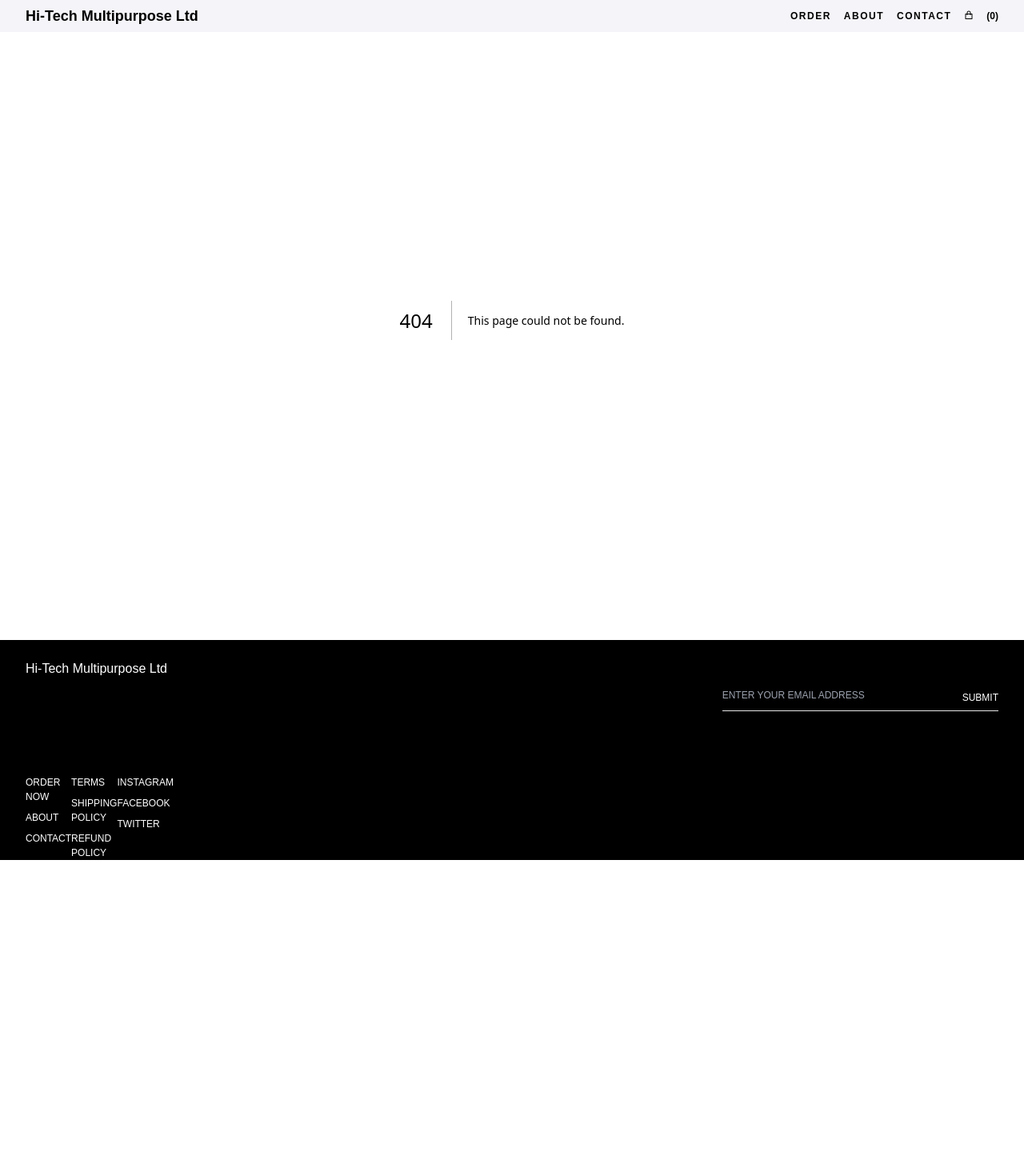
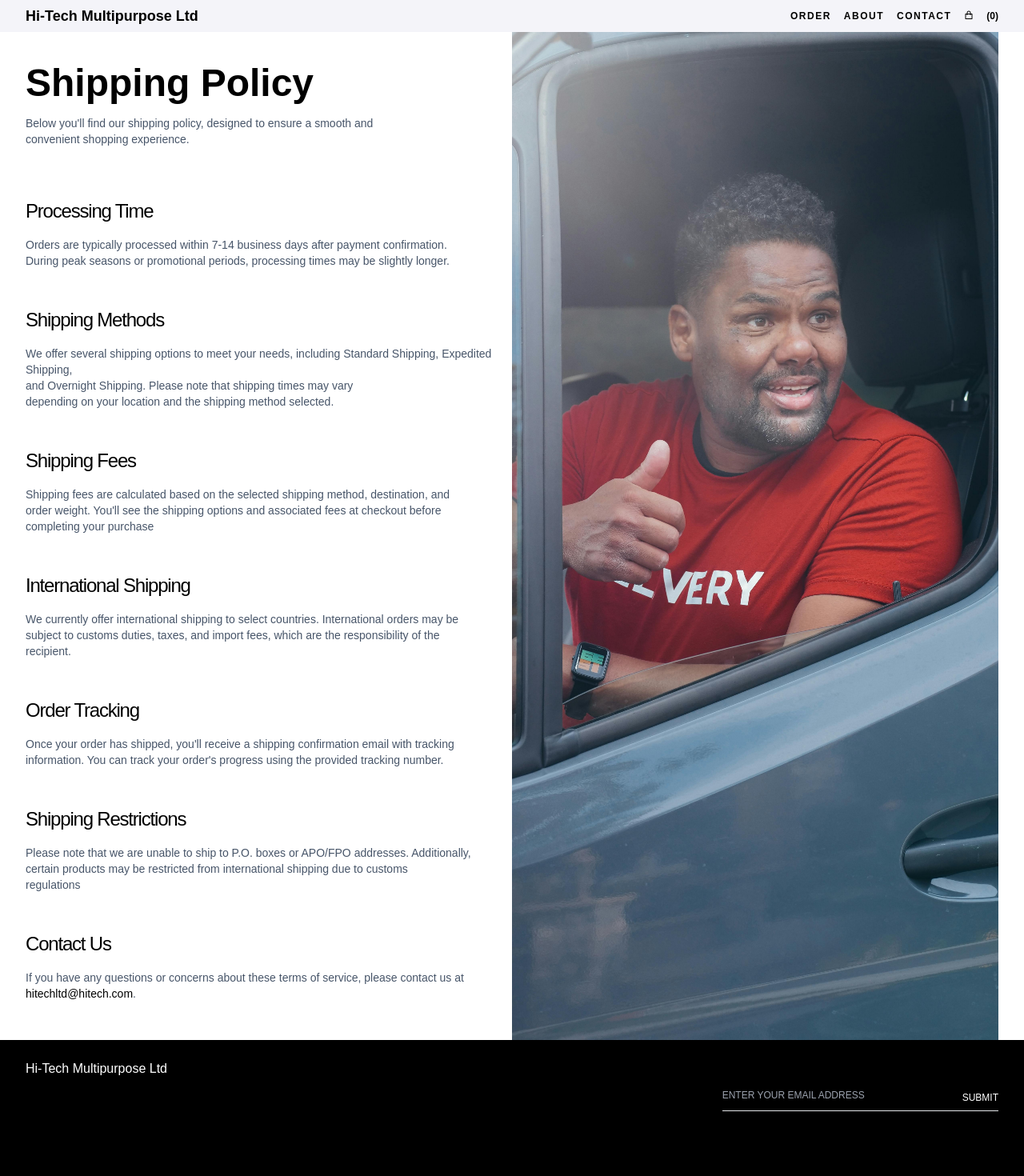
Before and after one commit to nolimits20/my-capstone-project, a Next.js app: page /shipping-policy in a window 1280 px wide. Before the commit this address had no page. Shown: the top 1470 px of the page at 80% size. Before the commit the page ends 1075 px from the top, so only its background shows below. Built offline with nearby package versions, Linux system fonts and the light colour scheme; a web font is replaced by a local one.

Commit message:
feat:shipping-page

```diff
--- a/src/app/component/FooterMenu.jsx
+++ b/src/app/component/FooterMenu.jsx
@@ -6,13 +6,13 @@ const FooterMenu = () => {
     <footer className='bg-black max-w-full min-h-[20vh]  text-white px-8 flex flex-col sm:flex-row justify-between'>
         <div>
         <ul className='space-y-2 text-[12px] mt-[5rem] mb-[-2rem] sm:mb-0'>
-                <li className='hover:text-[#f4f4f973] hover:cursor-pointer hover:text-[10px]'>
+                <li className='hover:text-[#f4f4f973] hover:cursor-pointer '>
                     ORDER NOW
                 </li>
-                <li className='hover:text-[#f4f4f973] hover:cursor-pointer hover:text-[10px]'>
+                <li className='hover:text-[#f4f4f973] hover:cursor-pointer '>
                     <Link href={'/about'}>ABOUT</Link>
                 </li>
-                <li className='hover:text-[#f4f4f973] hover:cursor-pointer hover:text-[10px]'>
+                <li className='hover:text-[#f4f4f973] hover:cursor-pointer '>
                     <Link href={'/contact'}>CONTACT</Link>
                 </li>
             </ul>
@@ -20,26 +20,26 @@ const FooterMenu = () => {
           </div>
         <div>
         <ul className='space-y-2 text-[12px] mt-[5rem] mb-[-2rem] sm:mb-0'>
-                <li className='hover:text-[#f4f4f973] hover:cursor-pointer hover:text-[10px]'>
+                <li className='hover:text-[#f4f4f973] hover:cursor-pointer'>
                     <Link href={'/terms'}>TERMS</Link>
                 </li>
-                <li className='hover:text-[#f4f4f973] hover:cursor-pointer hover:text-[10px]'>
-                    SHIPPING POLICY
+                <li className='hover:text-[#f4f4f973] hover:cursor-pointer '>
+                    <Link href={'/shipping-policy'}>SHIPPING POLICY</Link>
                 </li>
-                <li className='hover:text-[#f4f4f973] hover:cursor-pointer hover:text-[10px]'>
+                <li className='hover:text-[#f4f4f973] hover:cursor-pointer '>
                     REFUND POLICY
                 </li>
             </ul>
         </div>
         <div className='mr-[70rem] mb-[-2rem] sm:mb-0'>
         <ul className='space-y-2 text-[12px] mt-[5rem] '>
-                <li className='hover:text-[#f4f4f973] hover:cursor-pointer hover:text-[10px]'>
+                <li className='hover:text-[#f4f4f973] hover:cursor-pointer '>
                     INSTAGRAM
                 </li>
-                <li className='hover:text-[#f4f4f973] hover:cursor-pointer hover:text-[10px]'>
+                <li className='hover:text-[#f4f4f973] hover:cursor-pointer '>
                     FACEBOOK
                 </li>
-                <li className='hover:text-[#f4f4f973] hover:cursor-pointer hover:text-[10px]'>
+                <li className='hover:text-[#f4f4f973] hover:cursor-pointer'>
                     TWITTER
                 </li>
             </ul>
--- /dev/null
+++ b/src/app/shipping-policy/page.jsx
@@ -0,0 +1,73 @@
+import React from 'react'
+import Image from 'next/image'
+import Link from 'next/link'
+
+
+const page = () => {
+  return (
+    <main>
+      <div className='relative px-8 min-h-screen'>
+        <div className='sm:flex sm:flex-row'>
+          <div className='sm:w-2/3'>
+            <div className='pt-20'>
+              <h1 className='text-2xl text-black sm:font-bold sm:text-5xl'>Shipping Policy</h1>
+              <p className='pt-4 text-slate-600 text-sm'>Below you&#39;ll find our shipping policy, designed to ensure a smooth and <br /> convenient shopping experience.</p>
+            </div>
+            <div className='mt-16'>
+              <h3 className='text-lg sm:text-2xl tracking-tighter text-black'>Processing Time</h3>
+              <p className='pt-4 text-slate-600 text-sm'>
+              Orders are typically processed within 7-14 business days after payment confirmation. <br /> During peak seasons or promotional periods, processing times may be slightly longer.
+              </p>
+            </div>
+            <div className='mt-12'>
+              <h3 className='text-lg sm:text-2xl tracking-tighter text-black'>Shipping Methods</h3>
+              <p className='pt-4 text-slate-600 text-sm'>
+              We offer several shipping options to meet your needs, including Standard Shipping, Expedited Shipping, <br /> and Overnight Shipping. Please note that shipping times may vary <br /> depending on your location and the shipping method selected.
+              </p>
+            </div>
+            <div className='mt-12'>
+              <h3 className='text-lg sm:text-2xl tracking-tighter text-black'>Shipping Fees</h3>
+              <p className='pt-4 text-slate-600 text-sm'>
+              Shipping fees are calculated based on the selected shipping method, destination, and <br />order weight. You&#39;ll see the shipping options and associated fees at checkout before <br />completing your purchase
+                </p>
+              </div>
+              <div className='mt-12'>
+                <h3 className='text-lg sm:text-2xl tracking-tighter text-black'>International Shipping</h3>
+                <p className='pt-4 text-slate-600 text-sm'>
+                We currently offer international shipping to select countries. International orders may be <br />subject to customs duties, taxes, and import fees, which are the responsibility of the <br /> recipient.
+                </p>
+              </div>
+              <div className='mt-12'>
+                <h3 className='text-lg sm:text-2xl tracking-tighter text-black'>Order Tracking</h3>
+                <p className='pt-4 text-slate-600 text-sm'>
+                Once your order has shipped, you&#39;ll receive a shipping confirmation email with tracking <br /> information. You can track your order&#39;s progress using the provided tracking number.
+                </p>
+              </div>
+              <div className='mt-12'>
+                <h3 className='text-lg sm:text-2xl tracking-tighter text-black'>Shipping Restrictions</h3>
+                <p className='pt-4 text-slate-600 text-sm'>
+                Please note that we are unable to ship to P.O. boxes or APO/FPO addresses. Additionally, <br /> certain products may be restricted from international shipping due to customs <br /> regulations
+                </p>
+              </div>
+              <div className='mt-12'>
+                <h3 className='text-lg sm:text-2xl tracking-tighter text-black'>Contact Us</h3>
+                <p className='pt-4 text-slate-600 text-sm'>
+                  If you have any questions or concerns about these terms of service, please contact us at <br />  <Link href='mailto:oladeleakomolede43@gmail.com'><span className='text-black'>hitechltd@hitech.com</span></Link>.
+                </p>
+              </div>
+            </div>
+            <div className='relative sm:w-2/3 h-[600px] sm:h-[1300px] overflow-hidden mt-12 sm:mt-0'>
+              <Image
+                src='/riding-van.jpg'
+                alt='black-luxury'
+                layout='fill'
+                objectFit='cover'
+              />
+            </div>
+          </div>
+        </div>
+      </main>
+  )
+}
+
+export default page
```
Also changed, not shown: public/riding-van.jpg (added).
